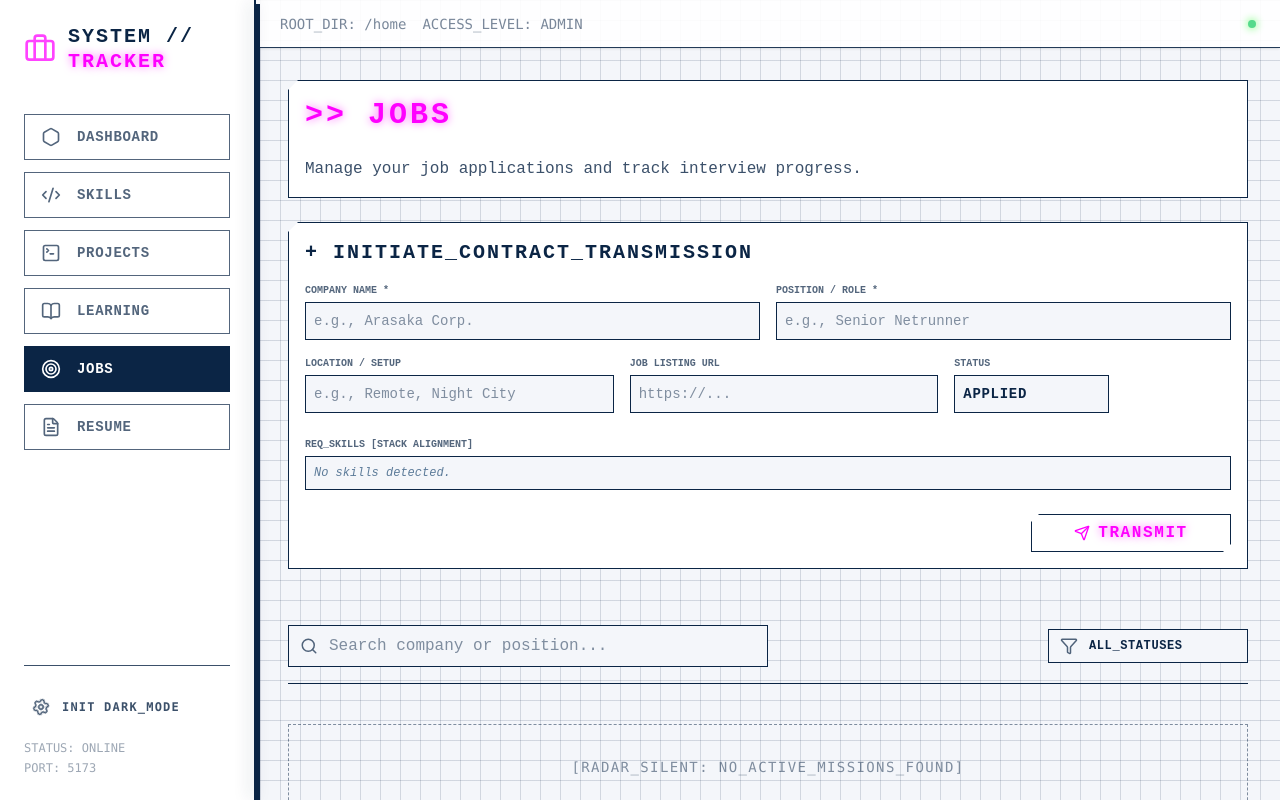
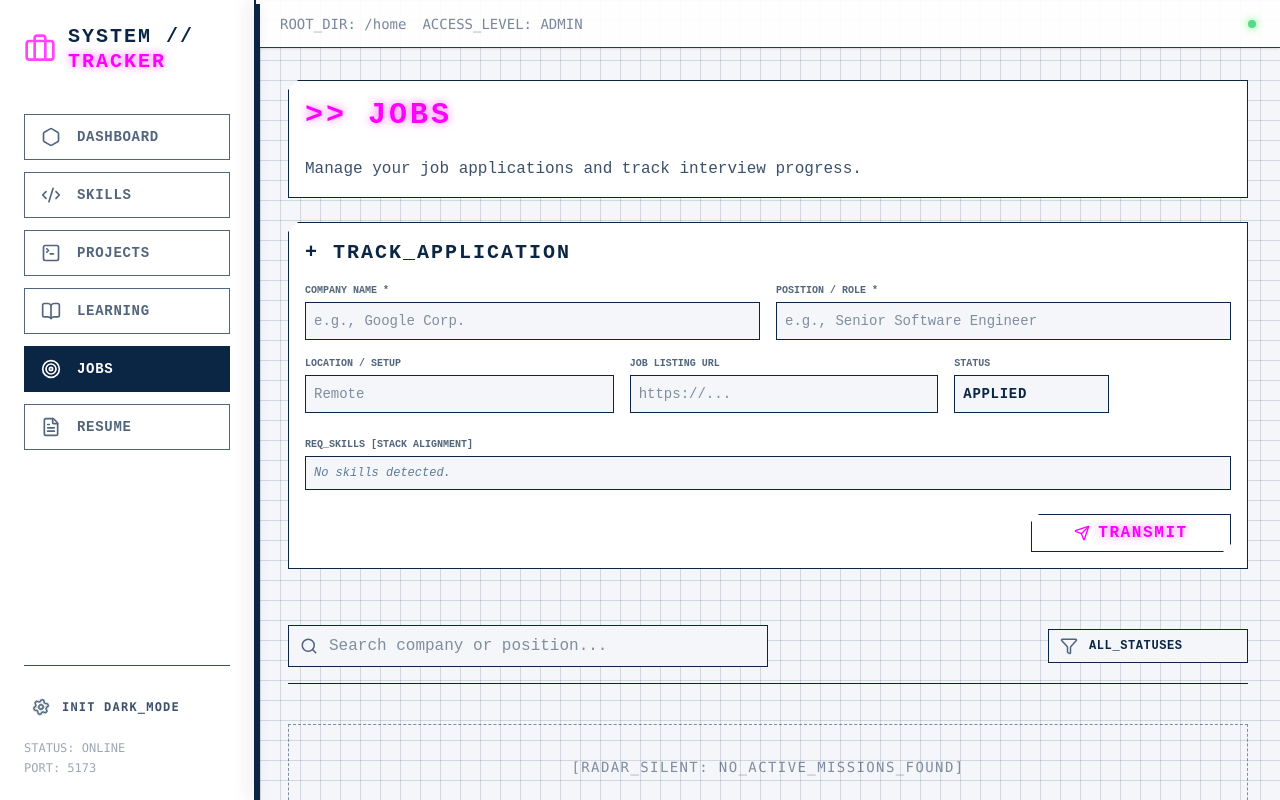
Before and after one commit to Vasiok11/pw-lab6, a React (Vite) app: page /#/jobs in a window 1280 px wide. Built offline with nearby package versions, Linux system fonts and the light colour scheme.

Commit message:
chore: form description changes

```diff
--- a/src/components/AddJobForm.jsx
+++ b/src/components/AddJobForm.jsx
@@ -39,7 +39,7 @@ export default function AddJobForm() {
   return (
     <div className="cyber-panel mb-8 p-6">
       <h3 className="text-xl font-bold uppercase tracking-widest text-[var(--border-accent)] mb-4">
-        + Initiate_Contract_Transmission
+        + Track_Application
       </h3>
 
       <form onSubmit={handleSubmit} className="flex flex-col gap-4">
@@ -51,7 +51,7 @@ export default function AddJobForm() {
               type="text"
               value={company}
               onChange={(e) => setCompany(e.target.value)}
-              placeholder="e.g., Arasaka Corp."
+              placeholder="e.g., Google Corp."
               className="w-full bg-[var(--bg-primary)] border border-[var(--border-accent)] p-2 text-[var(--text-primary)] outline-none focus:shadow-[var(--shadow-accent)] transition-shadow text-sm"
             />
           </div>
@@ -63,7 +63,7 @@ export default function AddJobForm() {
               type="text"
               value={position}
               onChange={(e) => setPosition(e.target.value)}
-              placeholder="e.g., Senior Netrunner"
+              placeholder="e.g., Senior Software Engineer"
               className="w-full bg-[var(--bg-primary)] border border-[var(--border-accent)] p-2 text-[var(--text-primary)] outline-none focus:shadow-[var(--shadow-accent)] transition-shadow text-sm"
             />
           </div>
@@ -76,7 +76,7 @@ export default function AddJobForm() {
               type="text"
               value={location}
               onChange={(e) => setLocation(e.target.value)}
-              placeholder="e.g., Remote, Night City"
+              placeholder="Remote"
               className="w-full bg-[var(--bg-primary)] border border-[var(--border-accent)] p-2 text-[var(--text-primary)] outline-none focus:shadow-[var(--shadow-accent)] transition-shadow text-sm"
             />
           </div>
--- a/src/components/AddProjectForm.jsx
+++ b/src/components/AddProjectForm.jsx
@@ -44,7 +44,7 @@ export default function AddProjectForm() {
   return (
     <div className="cyber-panel mb-8 p-6">
       <h3 className="text-xl font-bold uppercase tracking-widest text-[var(--border-accent)] mb-4">
-        + Init_Deployment_Record
+        + Add_Project
       </h3>
 
       <form onSubmit={handleSubmit} className="flex flex-col gap-4">
--- a/src/components/AddResourceForm.jsx
+++ b/src/components/AddResourceForm.jsx
@@ -33,7 +33,7 @@ export default function AddResourceForm() {
   return (
     <div className="cyber-panel mb-8 p-6">
       <h3 className="text-xl font-bold uppercase tracking-widest text-[var(--border-accent)] mb-4">
-        + Inject_Knowledge_Stream
+        + Add_Knowledge
       </h3>
 
       <form onSubmit={handleSubmit} className="flex flex-col gap-4">
--- a/src/components/AddSkillForm.jsx
+++ b/src/components/AddSkillForm.jsx
@@ -25,7 +25,7 @@ export default function AddSkillForm() {
   return (
     <div className="cyber-panel mb-8 p-6">
       <h3 className="text-xl font-bold uppercase tracking-widest text-[var(--border-accent)] mb-4">
-        + Init_New_Skill
+        + Add_New_Skill
       </h3>
 
       <form onSubmit={handleSubmit} className="flex flex-col md:flex-row gap-4 items-end">
```
